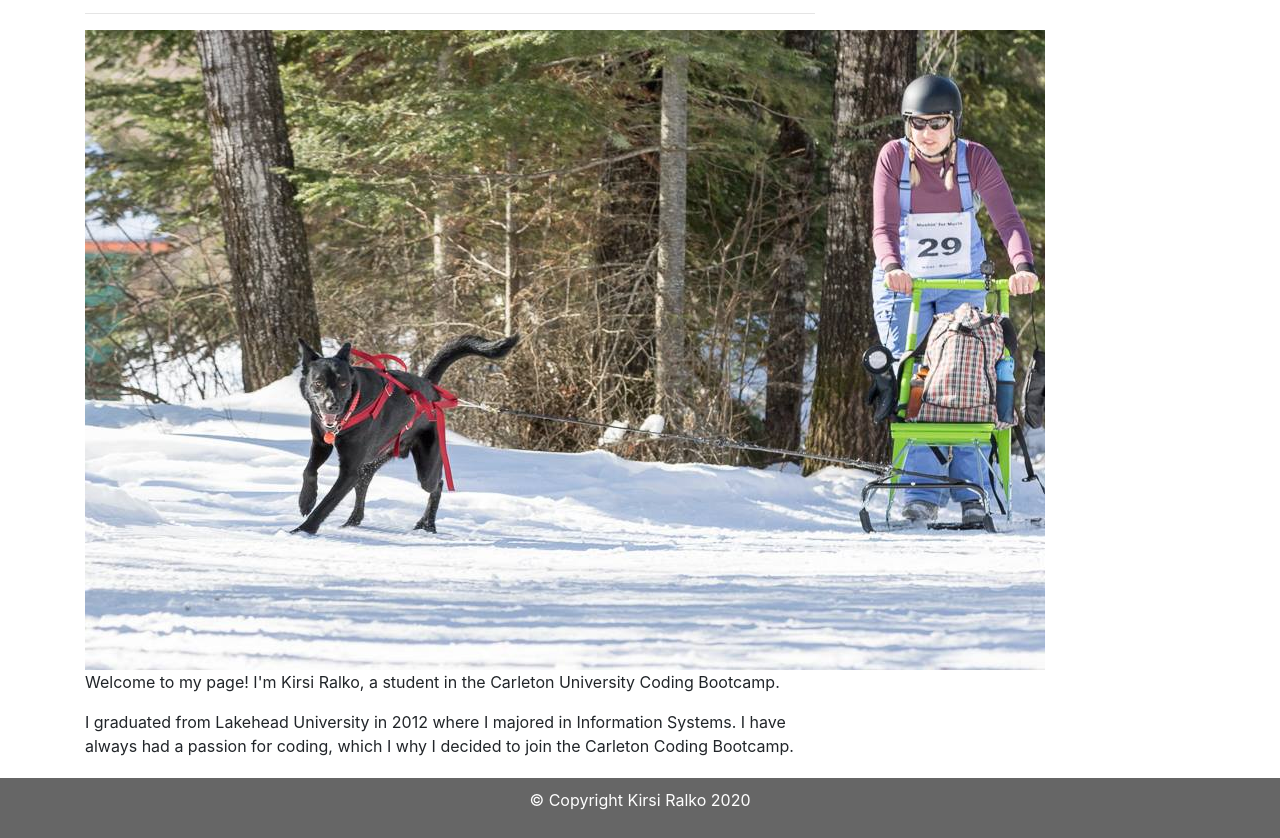
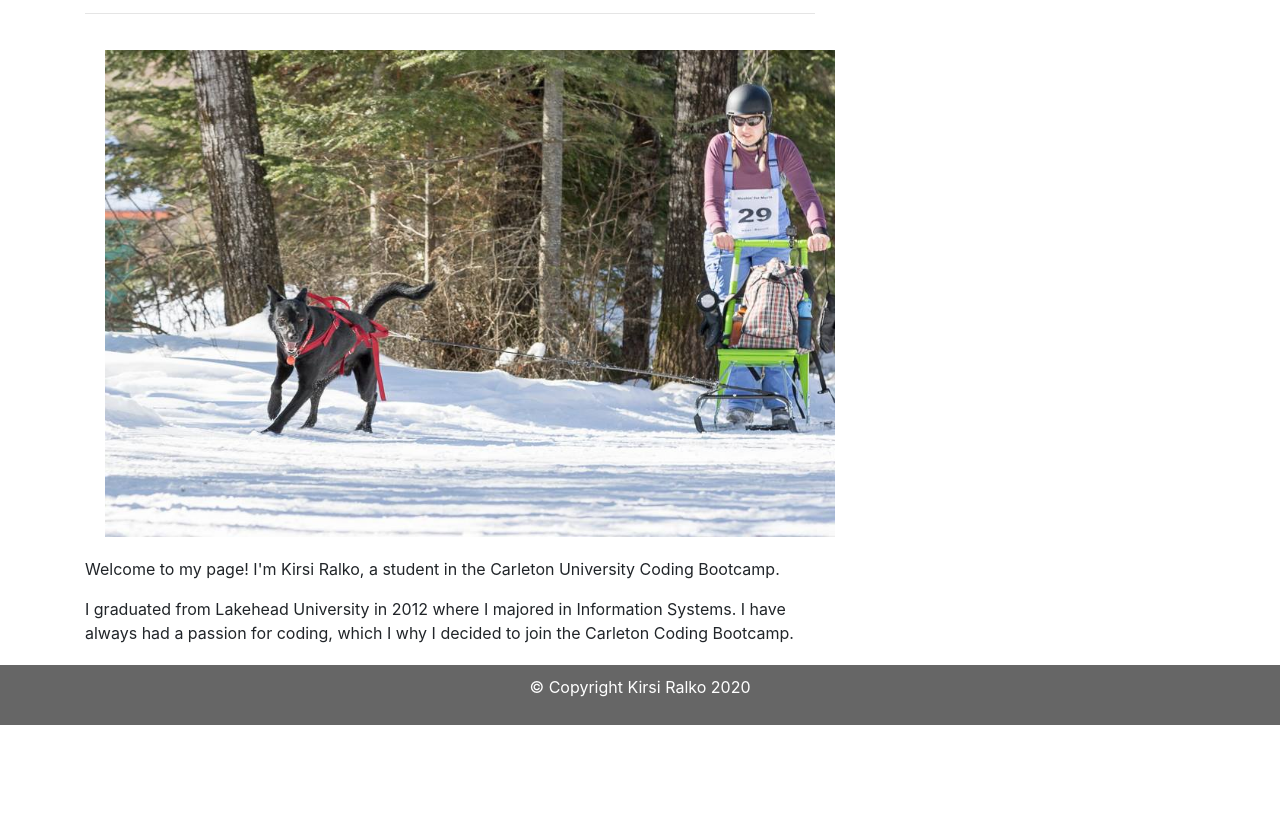
Before and after one commit to kirsralk/CarletonHomework2, a plain HTML site: page index.html in a window 1280 px wide. Shown: the part 107-945 px from the top of the page. After the commit the page ends 832 px from the top, so only its background shows below. Drawn offline with nearby package versions, Linux system fonts and the light colour scheme.

Commit message:
made image responive on About Me page

```diff
--- a/assets/css/styles.css
+++ b/assets/css/styles.css
@@ -32,3 +32,10 @@ html {
   /* --- PAGE SPECIFIC STYLES ---*/
 
   /* ABOUT ME PAGE */
+
+#about-image {
+    float: left;
+    max-width: 100%;
+    height: auto;
+    margin: 20px 20px 20px 20px;
+}
```
